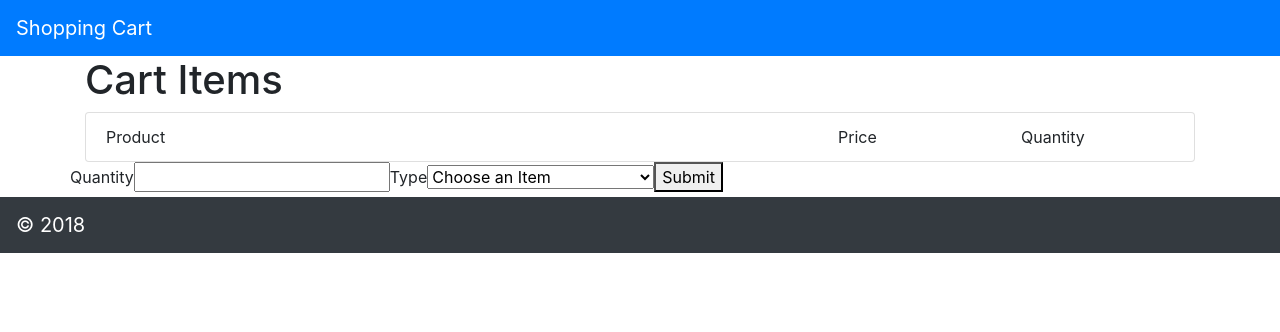
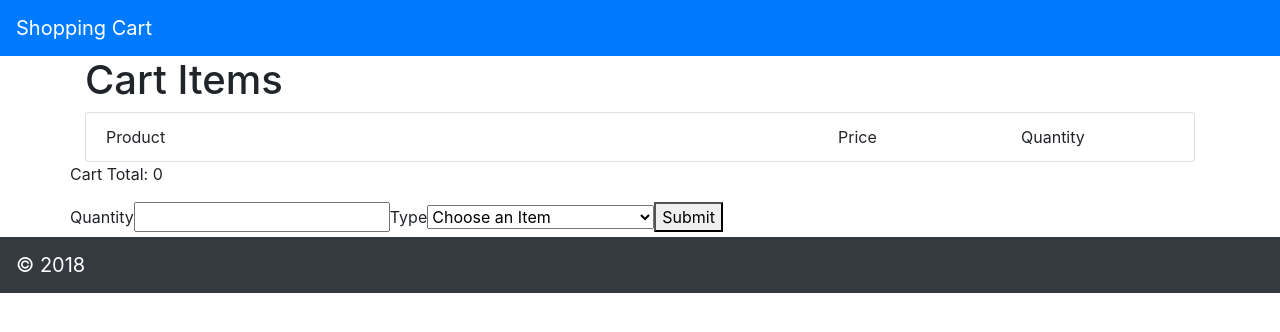
Before and after one commit to aimeeroxanne/react-components-intro, a React (Create React App) app: page / in a window 1280 px wide. Shown: the top 332 px of the page. Built offline with nearby package versions, Linux system fonts and the light colour scheme.

Commit message:
cart total is now updating

```diff
--- a/src/App.js
+++ b/src/App.js
@@ -4,6 +4,7 @@ import CartFooter from './footer.js';
 import CartItems from './items.js'
 import CartItem from './item.js'
 import AddItem from './addItem.js'
+import Total from './total.js'
 
 class App extends Component {
 
@@ -18,7 +19,17 @@ class App extends Component {
     { id: 47, name: 'Ergonomic Bronze Lamp', priceInCents: 40000 },
     { id: 48, name: 'Awesome Leather Shoes', priceInCents: 3990 }
   ],
-   cart : []
+   cart : [],
+   total: 0
+  }
+
+  total = () => {
+    let result = 0
+    let cartStuff = this.state.cart
+    for(let i = 0; i < cartStuff.length; i++){
+      result += cartStuff[i].product.priceInCents
+    }
+    this.state.total = result / 100
   }
 
   onSubmit = (e)=> {
@@ -59,6 +70,7 @@ class App extends Component {
       }
     }
 
+    this.total()
     this.forceUpdate()
     e.target.reset()
     // console.log(this.state)
@@ -74,6 +86,7 @@ class App extends Component {
       <div>
         <CartHeader />
         <CartItems items={this.state.cart}/>
+        <Total added={this.state.total}/>
         <AddItem type={this.state.products} onSubmit={this.onSubmit}
         onChange={this.onChange}
         />
--- /dev/null
+++ b/src/total.js
@@ -0,0 +1,13 @@
+import React from 'react';
+
+const Total = (props) => {
+  return (
+    <div className="container">
+      <div className="row">
+        <p>Cart Total: {props.added}</p>
+      </div>
+    </div>
+  )
+}
+
+export default Total;
```
